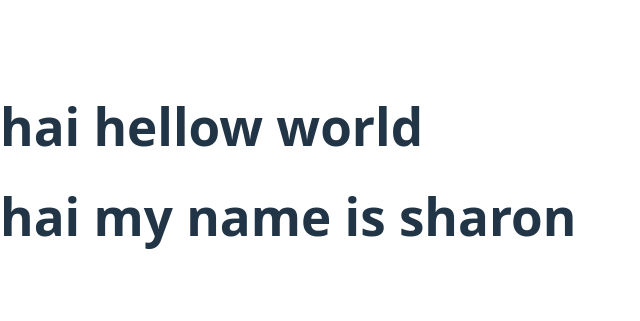
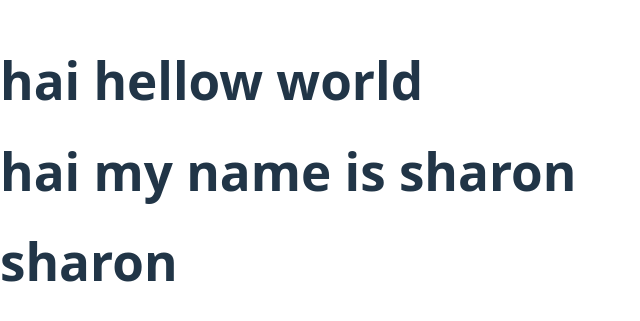
Before and after one commit to sharon884/React-practise-, a React (Vite) app: page / in a window 1280 px wide. Shown: the part 229-550 px from the top of the page, without its empty margins (0-640 px from the left). Built offline with nearby package versions, Linux system fonts and the light colour scheme.

Commit message:
example for the pops passing form parrent to child

```diff
--- a/src/App.jsx
+++ b/src/App.jsx
@@ -1,5 +1,6 @@
 import React from "react";
 import Condition from "./conditonal";
+import { Parrent } from "./Parrent";
 
 export function App () {
 
@@ -7,6 +8,7 @@ export function App () {
     <>
     <h1>hai hellow world </h1>
     <Condition/>
+    <Parrent/>
 
     </>
   )
--- a/src/Child.jsx
+++ b/src/Child.jsx
@@ -0,0 +1,13 @@
+import React from "react";
+
+export function Child ({prop}) {
+
+
+    let name = prop;
+
+    return (
+        <>
+        <h1>{name}</h1>
+        </>
+    )
+}
--- /dev/null
+++ b/src/Parrent.jsx
@@ -0,0 +1,13 @@
+import React from "react";
+import { useState } from "react";
+import { Child } from "./Child";
+
+export function Parrent () {
+
+const [ name, SetName  ] = useState("sharon");
+    return (
+        <>
+        <Child prop={name}/>
+        </>
+    )
+};
```
